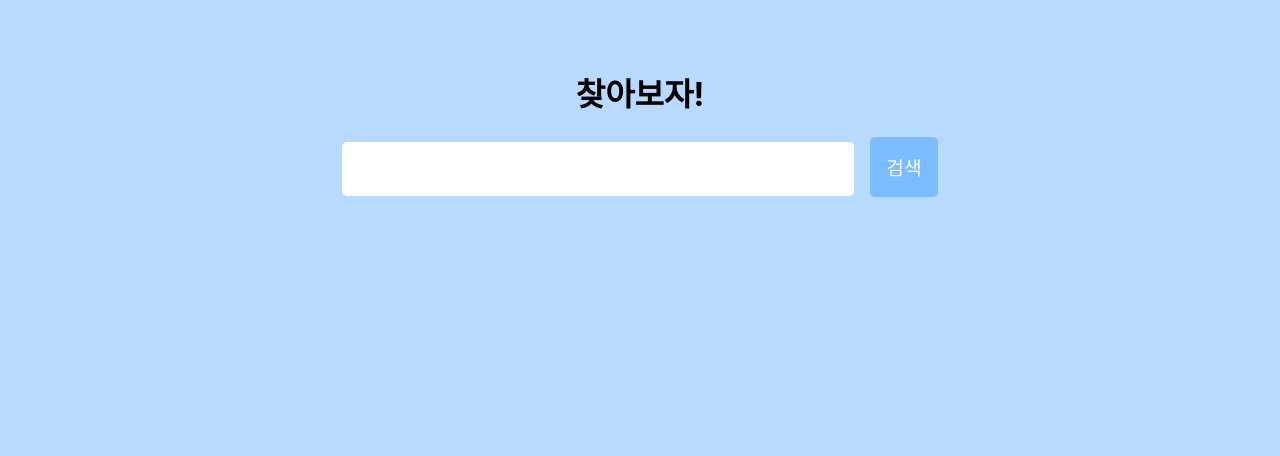
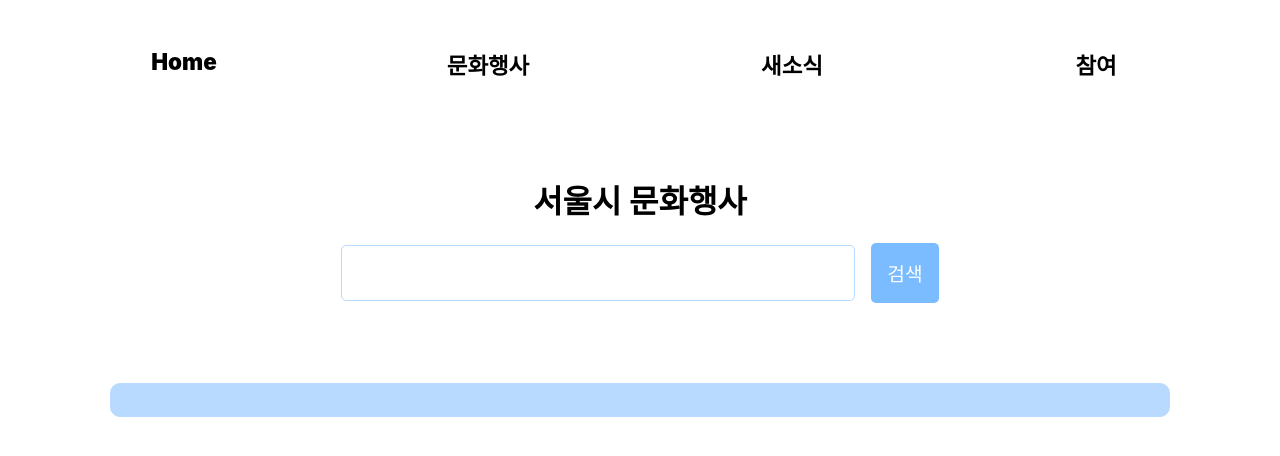
Before and after one commit to haileyham/CultureVoyage, a React (Create React App) app: page / in a window 1280 px wide. Shown: the top 456 px of the page. Built offline with nearby package versions, Linux system fonts and the light colour scheme.

Commit message:
design : 모바일 디자인 및 nav 추가

```diff
--- a/src/pages/search/Search.tsx
+++ b/src/pages/search/Search.tsx
@@ -71,9 +71,21 @@ export default function Searching(): JSX.Element {
 
     return (
         <>
+            <nav>
+                <a href="/">Home</a>
+                <a
+                    href="https://culture.seoul.go.kr/culture/culture/cultureEvent/list.do?searchCate=&menuNo=200110"
+                    target="_blank"
+                >
+                    문화행사
+                </a>
+                <a href="#">새소식</a>
+                <a href="#">참여</a>
+            </nav>
             <div className="searchContainer">
                 <header className="searchHeader">
-                    <h1>찾아보자!</h1>
+                    <h1>서울시 문화행사</h1>
+                    <div className="searchBox">
                         <div className="searchReco">
                             <input
                                 onChange={handleInputChange}
@@ -107,9 +119,12 @@ export default function Searching(): JSX.Element {
                                         eventDataReco.map((data, i) => {
                                             const recommendationText =
                                                 data.TITLE || '';
-                                        const startIndex = recommendationText
+                                            const startIndex =
+                                                recommendationText
                                                     .toLowerCase()
-                                            .indexOf(title.toLowerCase());
+                                                    .indexOf(
+                                                        title.toLowerCase(),
+                                                    );
                                             const endIndex =
                                                 startIndex + title.length;
                                             return (
@@ -127,7 +142,9 @@ export default function Searching(): JSX.Element {
                                                         }
                                                         target="blank"
                                                         id="searchA"
-                                                    title={data.TITLE as string}
+                                                        title={
+                                                            data.TITLE as string
+                                                        }
                                                     >
                                                         {startIndex > -1 &&
                                                         endIndex > -1 ? (
@@ -166,6 +183,7 @@ export default function Searching(): JSX.Element {
                         >
                             검색
                         </button>
+                    </div>
                 </header>
                 <main className="cultureContainer">
                     {buttonClicked && eventDataReco[searchIndex] ? (
--- a/src/styles/main.scss
+++ b/src/styles/main.scss
@@ -5,48 +5,61 @@ a {
 
 $mainColor: rgb(184, 218, 255);
 body {
-    background-color: $mainColor;
     overflow-y: scroll;
-}
-
-//main페이지
-.searchBox {
-    padding: 2rem;
-    border-radius: 20px;
-    text-align: center;
-    font-size: 2rem;
-    cursor: pointer;
-    background: pink;
-    display: inline-block;
-    margin-right: 20px;
+    margin: 0;
+    padding: 0;
+    box-sizing: border-box;
 }
 
 //searching페이지
 .searchContainer {
     max-width: 1080px;
-    margin: auto;
+    margin: 2rem auto;
     text-align: center;
 }
 
+nav {
+    display: flex;
+    gap: 1rem;
+    max-width: 1200px;
+    margin: 2rem auto;
+    padding: 1rem;
+    justify-content: space-between;
+    text-align: center;
+    a {
+        width: 100%;
+        font-size: 1.2rem;
+        font-weight: 900;
+        &:hover {
+            color: rgb(92, 162, 255);
+        }
+    }
+}
+
 .searchHeader {
-    background-color: $mainColor;
-    padding: 3rem;
+    max-width: 90%;
+    margin: 1rem auto;
+    .searchBox {
+        display: flex;
+        justify-content: center;
+        align-items: center;
+        gap: 1rem;
         input,
         button {
-        padding: 1rem;
+            padding: 10px;
             border: none;
             border-radius: 5px;
-        font-size: 1.2rem;
+            font-size: 1rem;
             outline: none;
+        }
+        input {
+            border: 1px solid $mainColor;
+            width: 15rem;
         }
         button {
             background: rgb(123, 187, 255);
-        margin-left: 1rem;
             color: white;
             cursor: pointer;
-    }
-    input {
-        width: 30rem;
         }
         button:focus {
             outline: 0.3rem solid rgb(102, 116, 131);
@@ -55,14 +68,19 @@ body {
             outline: 0.3rem solid rgb(123, 187, 255);
         }
     }
+}
 
 .cultureContainer {
     background-color: $mainColor;
+    margin: auto;
     display: flex;
-    gap: 20px;
-    max-width: 1080px;
+    gap: 10px;
+    margin: 10px;
+    padding: 1rem;
     flex-wrap: wrap;
     justify-content: flex-start;
+    border: 1px solid $mainColor;
+    border-radius: 10px;
     .hiddenBoxLink {
         cursor: pointer;
         color: inherit;
@@ -70,25 +88,24 @@ body {
     }
     .cultureBox,
     .cultureBox2 {
-        background-color: rgb(237, 237, 248);
-        width: calc(30% - 20px); /* 너비를 조절하고 간격을 뺀 크기로 설정 */
+        width: calc(30% - 10px);
         flex-grow: 1;
         padding: 10px;
         border-radius: 10px;
-        // margin-left: 17px;
+        background-color: #ffffff7d;
         h2 {
             display: -webkit-box;
             -webkit-box-orient: vertical;
             -webkit-line-clamp: 2; /* 최대 표시할 줄 수 설정 */
             overflow: hidden;
             text-overflow: ellipsis;
-            height: 60px;
+            margin: 20px auto;
             width: 90%;
-            margin: 20px auto;
+            font-size: 1rem;
         }
         img {
-            width: 90%;
-            height: 20rem;
+            width: 80%;
+            // height: 20rem;
             object-fit: cover;
             border-radius: 10px;
         }
@@ -106,14 +123,15 @@ body {
 
 .searchRecommendBox {
     position: absolute;
+    width: 14rem;
+    max-height: 20rem;
+    margin-top: 5px;
+    padding: 1rem;
+    border: 1px solid $mainColor;
+    border-radius: 5px;
+    background: #fff;
     list-style: none;
-    background: #fff;
-    width: 30rem;
-    border-radius: 5px;
     line-height: 30px;
-    padding: 1rem;
-    margin-top: 5px;
-    max-height: 20rem;
     overflow-y: auto;
     li {
         text-overflow: ellipsis;
@@ -136,7 +154,7 @@ li:hover {
 .searchClose {
     position: absolute;
     right: 0.5rem;
-    top: 0.55rem;
+    top: 0.1rem;
     font-size: 1.1rem;
     font-weight: 900;
     padding: 5px;
@@ -147,3 +165,54 @@ li:hover {
 .searchClose:hover {
     color: black;
 }
+
+// pc
+@media (min-width: 1080px) {
+    nav {
+        a {
+            font-size: 1.4rem;
+        }
+    }
+
+    .searchHeader {
+        margin: 5rem auto;
+        .searchBox {
+            input,
+            button {
+                padding: 1rem;
+                font-size: 1.2rem;
+            }
+            input {
+                width: 30rem;
+            }
+        }
+    }
+
+    .cultureContainer {
+        gap: 20px;
+        .cultureBox,
+        .cultureBox2 {
+            width: calc(30% - 20px);
+            h2 {
+                font-size: 1.4rem;
+                height: 60px;
+            }
+            img {
+                width: 90%;
+                height: 20rem;
+            }
+        }
+        .cultureBox2 {
+            flex-grow: 0;
+            margin: auto;
+        }
+    }
+
+    .searchRecommendBox {
+        width: 30rem;
+    }
+
+    .searchClose {
+        top: 0.55rem;
+    }
+}
```
Lines whose indentation alone changed are shown as unchanged.
